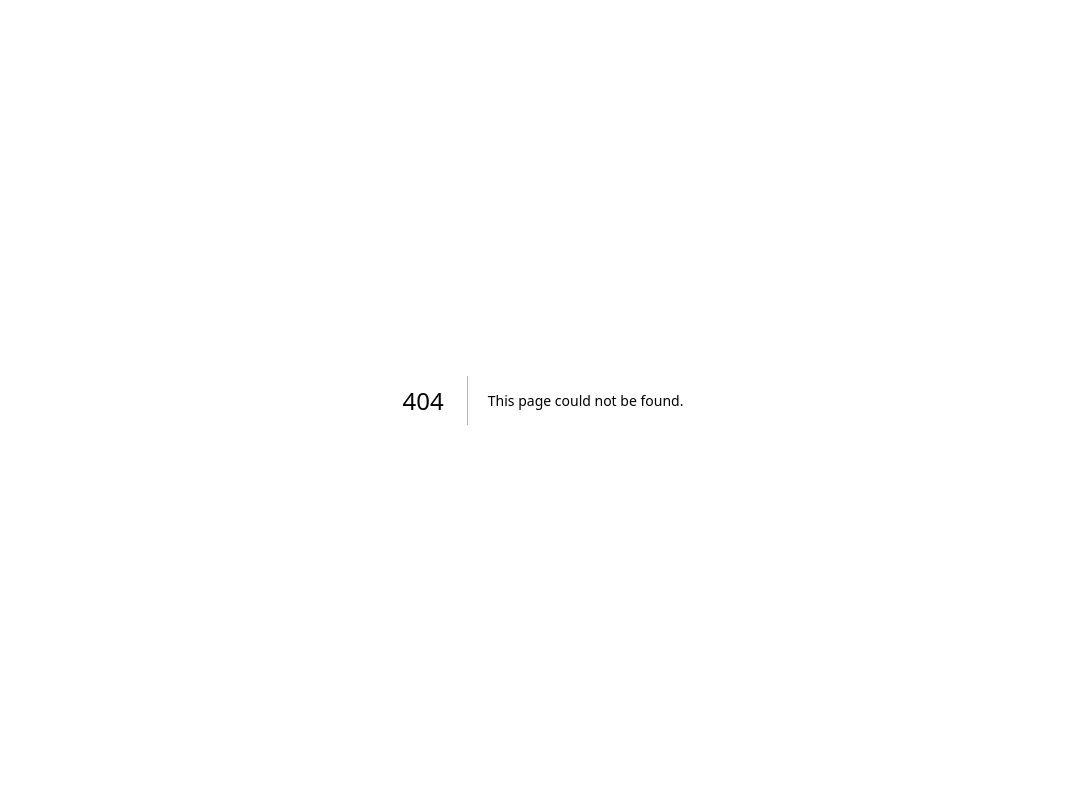
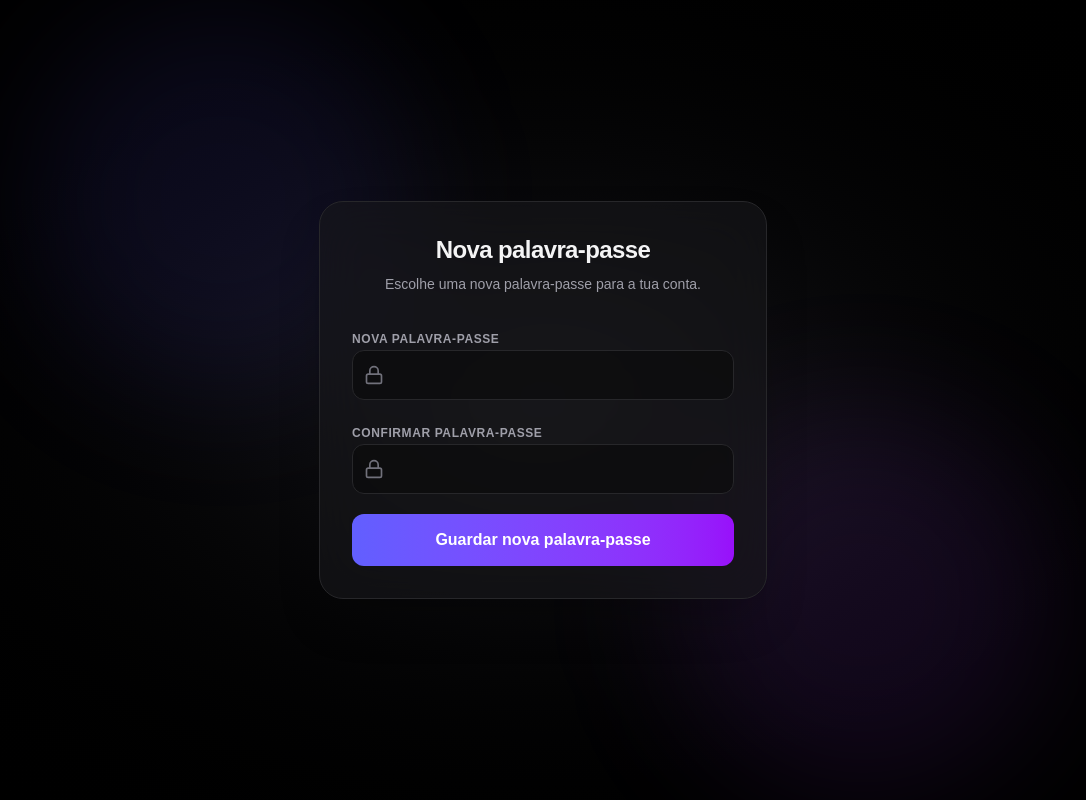
Before and after one commit to kv4044/olivettiscore, a Next.js app: page /reset-password in a window 1280 px wide. Before the commit this address had no page. Shown: the whole page, without its empty margins (97-1183 px from the left). Built offline with nearby package versions, Linux system fonts and the light colour scheme.

Commit message:
feat: implement password recovery feature with email validation and reset functionality

```diff
--- a/app/login/actions.ts
+++ b/app/login/actions.ts
@@ -1,6 +1,7 @@
 'use server'
 
 import { revalidatePath } from 'next/cache'
+import { headers } from 'next/headers'
 import { redirect } from 'next/navigation'
 import { createClient } from '@/utils/supabase/server'
 
@@ -124,6 +125,34 @@ export async function signup(prevState: ActionState, formData: FormData): Promis
   }
 }
 
+export async function forgotPassword(email: string): Promise<ActionState> {
+  const normalizedEmail = email.trim()
+
+  if (!normalizedEmail) {
+    return { error: 'Introduz o teu e-mail para recuperares a palavra-passe.' }
+  }
+
+  const requestHeaders = await headers()
+  const origin = requestHeaders.get('origin')
+
+  if (!origin) {
+    return { error: 'Não foi possível iniciar a recuperação da palavra-passe.' }
+  }
+
+  const supabase = await createClient()
+  const { error } = await supabase.auth.resetPasswordForEmail(normalizedEmail, {
+    redirectTo: `${origin}/reset-password`,
+  })
+
+  if (error) {
+    return { error: error.message }
+  }
+
+  return {
+    success: 'Enviámos-te um e-mail com as instruções para redefinires a palavra-passe.',
+  }
+}
+
 export async function logout() {
   const supabase = await createClient()
   await supabase.auth.signOut()
--- a/app/login/page.tsx
+++ b/app/login/page.tsx
@@ -1,7 +1,7 @@
 'use client'
 
-import { useState, useActionState, useEffect } from 'react'
-import { login, signup } from './actions'
+import { useState, useActionState, useEffect, useTransition } from 'react'
+import { forgotPassword, login, signup } from './actions'
 import { Mail, Lock, Loader2, CheckCircle2, AlertCircle, ArrowRight, ChevronDown } from 'lucide-react'
 
 export default function LoginPage() {
@@ -28,6 +28,19 @@ export default function LoginPage() {
   const [maxDate, setMaxDate] = useState('')
   const [isGenderOpen, setIsGenderOpen] = useState(false)
   const [selectedGender, setSelectedGender] = useState('')
+  const [email, setEmail] = useState('')
+  const [isRecoveringPassword, startPasswordRecovery] = useTransition()
+
+  const handleForgotPassword = () => {
+    setLocalError(null)
+    setLocalSuccess(null)
+
+    startPasswordRecovery(async () => {
+      const result = await forgotPassword(email)
+      setLocalError(result?.error ?? null)
+      setLocalSuccess(result?.success ?? null)
+    })
+  }
 
   useEffect(() => {
     setLocalError(null)
@@ -281,6 +294,8 @@ export default function LoginPage() {
                   name="email"
                   type="email"
                   required
+                  value={email}
+                  onChange={(event) => setEmail(event.target.value)}
                   placeholder="exemplo@gmail.com"
                   className="w-full pl-10 pr-4 py-3 bg-zinc-950/60 border border-zinc-800 focus:border-indigo-500 focus:ring-1 focus:ring-indigo-500 rounded-xl text-zinc-100 placeholder-zinc-600 focus:outline-none transition-all"
                 />
@@ -307,6 +322,16 @@ export default function LoginPage() {
                   className="w-full pl-10 pr-4 py-3 bg-zinc-950/60 border border-zinc-800 focus:border-indigo-500 focus:ring-1 focus:ring-indigo-500 rounded-xl text-zinc-100 placeholder-zinc-600 focus:outline-none transition-all"
                 />
               </div>
+              {isLogin && (
+                <button
+                  type="button"
+                  onClick={handleForgotPassword}
+                  disabled={isRecoveringPassword}
+                  className="w-full py-2.5 px-4 rounded-xl border border-indigo-500/50 bg-indigo-500/10 text-sm font-semibold text-indigo-300 hover:bg-indigo-500/20 hover:border-indigo-400 disabled:opacity-50 transition-all cursor-pointer"
+                >
+                  {isRecoveringPassword ? 'A enviar e-mail...' : 'Recuperar palavra-passe'}
+                </button>
+              )}
               {!isLogin && (
                 <p className="text-xs text-zinc-500 mt-1">
                   A palavra-passe deve conter pelo menos 6 caracteres.
--- /dev/null
+++ b/app/reset-password/page.tsx
@@ -0,0 +1,112 @@
+'use client'
+
+import Link from 'next/link'
+import { FormEvent, useState } from 'react'
+import { AlertCircle, CheckCircle2, Loader2, Lock } from 'lucide-react'
+import { createClient } from '@/utils/supabase/client'
+
+export default function ResetPasswordPage() {
+  const [password, setPassword] = useState('')
+  const [confirmation, setConfirmation] = useState('')
+  const [error, setError] = useState<string | null>(null)
+  const [success, setSuccess] = useState(false)
+  const [isPending, setIsPending] = useState(false)
+
+  const handleSubmit = async (event: FormEvent<HTMLFormElement>) => {
+    event.preventDefault()
+    setError(null)
+
+    if (password.length < 6) {
+      setError('A palavra-passe deve ter pelo menos 6 caracteres.')
+      return
+    }
+
+    if (password !== confirmation) {
+      setError('As palavras-passe não coincidem.')
+      return
+    }
+
+    setIsPending(true)
+    const supabase = createClient()
+    const { error: updateError } = await supabase.auth.updateUser({ password })
+    setIsPending(false)
+
+    if (updateError) {
+      setError('O link de recuperação é inválido ou expirou. Solicita um novo link.')
+      return
+    }
+
+    setSuccess(true)
+  }
+
+  return (
+    <main className="relative min-h-screen flex items-center justify-center px-4 overflow-hidden bg-radial from-zinc-900 to-black text-zinc-100">
+      <div className="absolute top-1/4 left-1/4 -translate-x-1/2 -translate-y-1/2 w-96 h-96 bg-indigo-500/10 rounded-full blur-3xl" />
+      <div className="absolute bottom-1/4 right-1/4 translate-x-1/2 translate-y-1/2 w-96 h-96 bg-purple-500/10 rounded-full blur-3xl" />
+
+      <div className="w-full max-w-md z-10 backdrop-blur-xl bg-zinc-900/60 border border-zinc-800 rounded-3xl p-8 shadow-2xl">
+        <div className="text-center mb-8">
+          <h1 className="text-2xl font-extrabold tracking-tight">Nova palavra-passe</h1>
+          <p className="text-sm text-zinc-400 mt-2">Escolhe uma nova palavra-passe para a tua conta.</p>
+        </div>
+
+        {error && (
+          <div className="flex items-start gap-3 p-4 mb-6 rounded-xl bg-red-950/30 border border-red-900/30 text-red-400 text-sm">
+            <AlertCircle className="w-5 h-5 shrink-0 mt-0.5" />
+            <p>{error}</p>
+          </div>
+        )}
+
+        {success ? (
+          <div className="text-center">
+            <CheckCircle2 className="w-12 h-12 mx-auto text-emerald-400 mb-4" />
+            <p className="font-semibold">Palavra-passe alterada com sucesso.</p>
+            <Link href="/dashboard" className="inline-block mt-6 text-sm font-medium text-indigo-400 hover:text-indigo-300 underline">
+              Continuar para a minha conta
+            </Link>
+          </div>
+        ) : (
+          <form onSubmit={handleSubmit} className="space-y-5">
+            <PasswordField id="password" label="Nova palavra-passe" value={password} onChange={setPassword} />
+            <PasswordField id="password-confirmation" label="Confirmar palavra-passe" value={confirmation} onChange={setConfirmation} />
+            <button
+              type="submit"
+              disabled={isPending}
+              className="w-full py-3.5 px-4 rounded-xl font-semibold bg-gradient-to-r from-indigo-500 to-purple-600 hover:from-indigo-600 hover:to-purple-700 text-white disabled:opacity-50 transition-all flex items-center justify-center gap-2 cursor-pointer"
+            >
+              {isPending && <Loader2 className="w-5 h-5 animate-spin" />}
+              {isPending ? 'A guardar...' : 'Guardar nova palavra-passe'}
+            </button>
+          </form>
+        )}
+      </div>
+    </main>
+  )
+}
+
+type PasswordFieldProps = {
+  id: string
+  label: string
+  value: string
+  onChange: (value: string) => void
+}
+
+function PasswordField({ id, label, value, onChange }: PasswordFieldProps) {
+  return (
+    <div className="space-y-1.5">
+      <label htmlFor={id} className="text-xs font-semibold uppercase tracking-wider text-zinc-400">{label}</label>
+      <div className="relative group">
+        <Lock className="absolute inset-y-0 left-3 my-auto w-5 h-5 text-zinc-500 group-focus-within:text-indigo-400" />
+        <input
+          id={id}
+          type="password"
+          required
+          minLength={6}
+          value={value}
+          onChange={(event) => onChange(event.target.value)}
+          className="w-full pl-10 pr-4 py-3 bg-zinc-950/60 border border-zinc-800 focus:border-indigo-500 focus:ring-1 focus:ring-indigo-500 rounded-xl text-zinc-100 focus:outline-none transition-all"
+        />
+      </div>
+    </div>
+  )
+}
```
